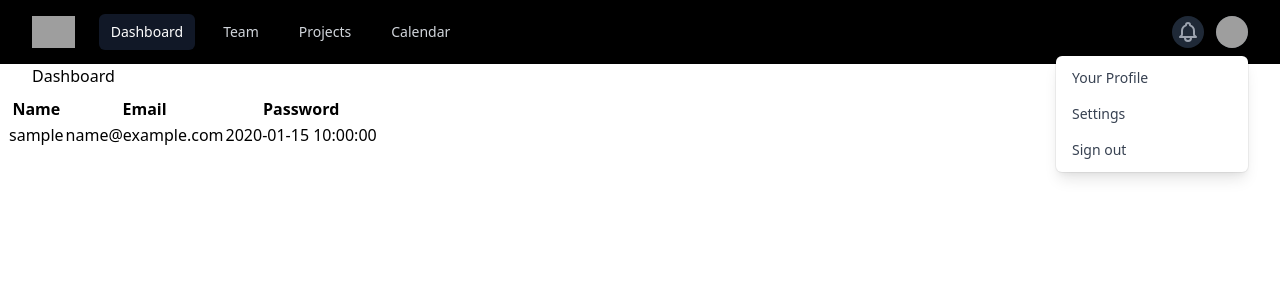
After one commit to abdiiwan1841/panda-s-blog, a CodeIgniter 4 app: template app/Views/pages/dashboard.php in a window 1280 px wide. The commit adds this page. Shown: the top 300 px of the page. Run offline with PHP 8.4 and a stand-in for CodeIgniter, Linux system fonts and the light colour scheme; the template is opened without the code that fills it: most values are stand-ins (such as "Sample title", 1, 10 or a date in 2020); style sheets or scripts are compiled from the project's sources; some libraries are stand-ins or nearby versions; grey boxes are pictures that could not be loaded.

Commit message:
2nd Intro

```diff
--- a/app/Config/Routes.php
+++ b/app/Config/Routes.php
@@ -32,6 +32,7 @@ $routes->setAutoRoute(true);
 // We get a performance increase by specifying the default
 // route since we don't have to scan directories.
 $routes->get('/', 'Home::index');
+$routes->get('/dashboard', 'Home::dashboard');
 
 /**
  * --------------------------------------------------------------------
--- /dev/null
+++ b/app/Views/pages/dashboard.php
@@ -0,0 +1,28 @@
+<?= $this->extend('template/base'); ?>
+
+<?= $this->section('content'); ?>
+
+<h2 class="flex justify-content-start pl-8">Dashboard</h2>
+
+<table class="p-6 m-2 table">
+    <tr>
+        <th>Name</th>
+        <th>Email</th>
+        <th>Password</th>
+    </tr>
+
+    <?php
+    foreach ($data as $user) {
+        // var_dump($user);
+    ?>
+        <tr>
+            <td><?php echo $user['username']; ?></td>
+            <td><?php echo $user['email']; ?></td>
+            <td><?php echo $user['created_at']; ?></td>
+        </tr>
+    <?php
+    }
+    ?>
+</table>
+
+<?= $this->endSection(); ?>
--- a/app/Views/pages/home.php
+++ b/app/Views/pages/home.php
@@ -21,7 +21,7 @@
 <div class="min-h-screen flex items-center justify-center bg-gray-50 py-12 px-4 sm:px-6 lg:px-8">
     <div class="max-w-md w-full space-y-8">
         <div>
-            <img class="mx-auto h-12 w-auto" src="https://tailwindui.com/img/logos/workflow-mark-indigo-600.svg" alt="Workflow">
+            <img class="mx-auto h-28 w-auto" src="https://tailwindui.com/img/logos/workflow-mark-indigo-600.svg" alt="Workflow">
             <h2 class="mt-6 text-center text-3xl font-extrabold text-gray-900">
                 Sign in to your account
             </h2>
--- a/app/Views/template/base.php
+++ b/app/Views/template/base.php
@@ -4,7 +4,7 @@
 <head>
     <meta charset="UTF-8">
     <meta name="viewport" content="width=device-width, initial-scale=1.0">
-    <title>Document</title>
+    <title><?= $title ?></title>
     <link rel="stylesheet" type="text/css" href="<?= base_url('css/styles.css') ?>">
 </head>
 
--- a/app/Views/template/nav.php
+++ b/app/Views/template/nav.php
@@ -1,6 +1,6 @@
 <!-- This example requires Tailwind CSS v2.0+ -->
-<nav class="bg-gray-800">
-    <div class="max-w-7xl mx-auto px-2 sm:px-6 lg:px-8">
+<nav class="bg-black">
+    <div class="marayx-w-7xl mx-auto px-2 sm:px-6 lg:px-8">
         <div class="relative flex items-center justify-between h-16">
             <div class="absolute inset-y-0 left-0 flex items-center sm:hidden">
                 <!-- Mobile menu button-->
@@ -28,13 +28,15 @@
             </div>
             <div class="flex-1 flex items-center justify-center sm:items-stretch sm:justify-start">
                 <div class="flex-shrink-0 flex items-center">
-                    <img class="block lg:hidden h-8 w-auto" src="https://tailwindui.com/img/logos/workflow-mark-indigo-500.svg" alt="Workflow">
-                    <img class="hidden lg:block h-8 w-auto" src="https://tailwindui.com/img/logos/workflow-logo-indigo-500-mark-white-text.svg" alt="Workflow">
+                    <a href="<?= base_url('/') ?>">
+                        <img class="block lg:hidden h-8 w-auto" src="https://tailwindui.com/img/logos/workflow-mark-indigo-500.svg" alt="Workflow">
+                        <img class="hidden lg:block h-8 w-auto" src="https://tailwindui.com/img/logos/workflow-logo-indigo-500-mark-white-text.svg" alt="Workflow">
+                    </a>
                 </div>
                 <div class="hidden sm:block sm:ml-6">
                     <div class="flex space-x-4">
                         <!-- Current: "bg-gray-900 text-white", Default: "text-gray-300 hover:bg-gray-700 hover:text-white" -->
-                        <a href="#" class="bg-gray-900 text-white px-3 py-2 rounded-md text-sm font-medium">Dashboard</a>
+                        <a href="<?= base_url('dashboard') ?>" class="bg-gray-900 text-white px-3 py-2 rounded-md text-sm font-medium">Dashboard</a>
                         <a href="#" class="text-gray-300 hover:bg-gray-700 hover:text-white px-3 py-2 rounded-md text-sm font-medium">Team</a>
                         <a href="#" class="text-gray-300 hover:bg-gray-700 hover:text-white px-3 py-2 rounded-md text-sm font-medium">Projects</a>
                         <a href="#" class="text-gray-300 hover:bg-gray-700 hover:text-white px-3 py-2 rounded-md text-sm font-medium">Calendar</a>
```
Also changed, not shown: app/Controllers/Home.php (+19 -2 lines), app/Database/Migrations/2021-01-15-082310_UserModel.php (+7 -3 lines), app/Database/Migrations/2021-01-15-114510_biodata.php (renamed from app/Database/Migrations/2021-01-15-114511_biodata.php, +7 -3 lines), app/Models/UserModel.php (added, +32 -0 lines), 1 other file.
